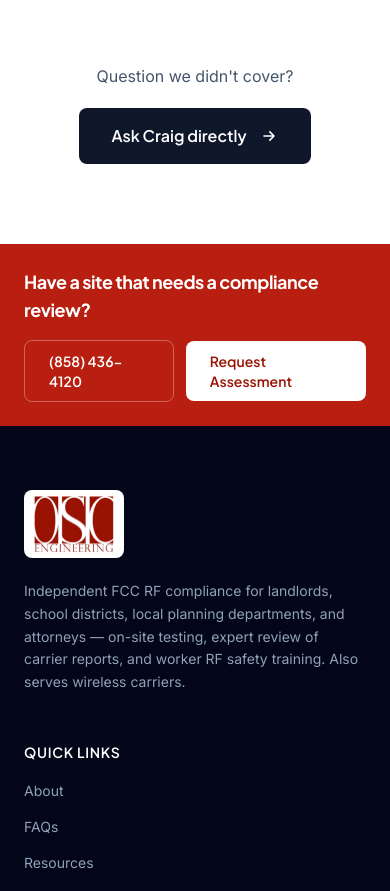
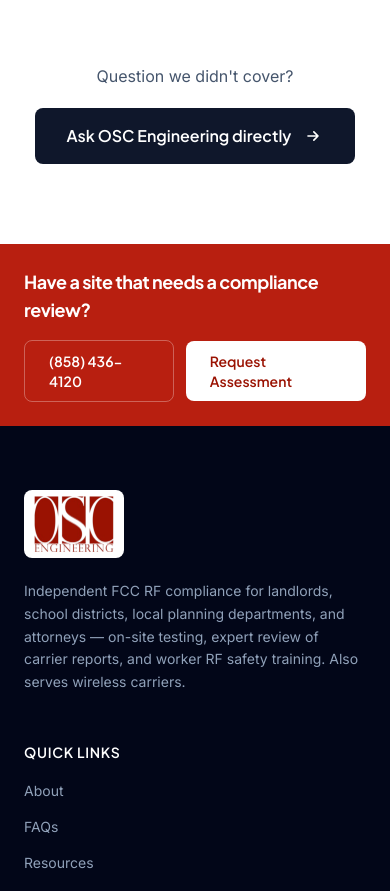
Before and after one commit to thefortaiagency/osc-engineering, a Next.js app: page /faqs in a window 390 px wide. Shown: the part 2144-3035 px from the top of the page. Built offline with nearby package versions, Linux system fonts and the light colour scheme.

Commit message:
fix(osc): CTA labels — "Call/Ask Craig" → "Call/Ask OSC (Engineering)"
Per Craig — outbound CTAs shouldn't be first-person ("Craig"); they should
be the business name. Updated:
- Mobile FloatingCTA "Call Craig" → "Call OSC"
- FAQs page "Ask Craig directly" → "Ask OSC Engineering directly"

```diff
--- a/src/app/faqs/page.tsx
+++ b/src/app/faqs/page.tsx
@@ -144,7 +144,7 @@ export default function FaqsPage() {
             href="/contact"
             className="inline-flex items-center gap-3 px-8 py-4 bg-slate-900 text-white font-heading font-semibold rounded-lg hover:bg-slate-800 transition-colors"
           >
-            Ask Craig directly
+            Ask OSC Engineering directly
             <svg className="w-5 h-5" fill="none" viewBox="0 0 24 24" stroke="currentColor" strokeWidth={2}>
               <path strokeLinecap="round" strokeLinejoin="round" d="M13 7l5 5m0 0l-5 5m5-5H6" />
             </svg>
--- a/src/components/FloatingCTA.tsx
+++ b/src/components/FloatingCTA.tsx
@@ -22,7 +22,7 @@ export function FloatingCTA() {
         href="tel:858-436-4120"
         className="flex-1 py-3 px-4 border border-slate-200 text-slate-900 font-heading font-semibold text-sm rounded-lg text-center hover:bg-slate-50 transition-colors"
       >
-        Call Craig
+        Call OSC
       </a>
       <Link
         href="/contact"
```
